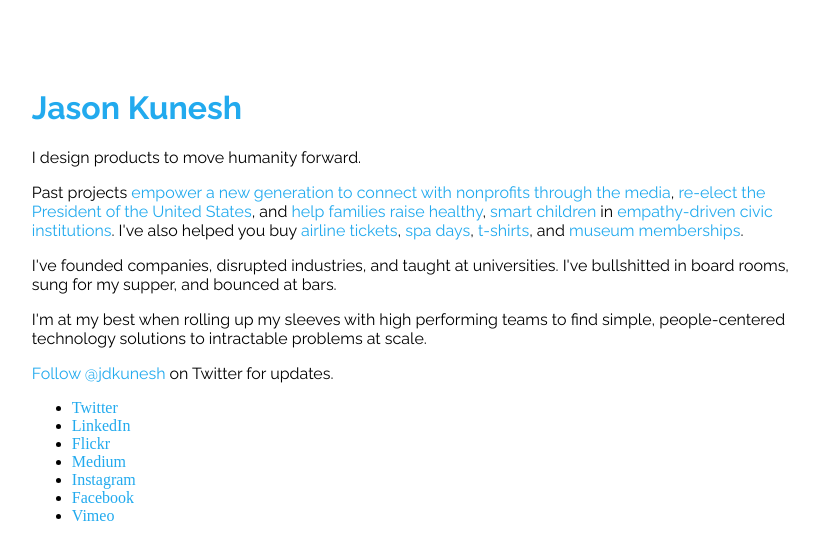
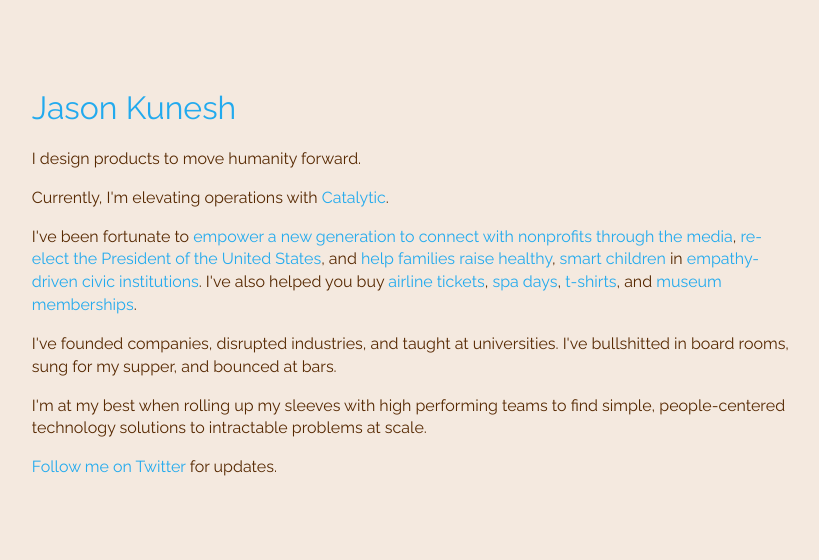
Before and after one commit to jdkunesh/jdkunesh.github.io, a Jekyll site: the page built from index.html, in a window 1280 px wide. Shown: the top 560 px of the page, without its empty margins (229-1048 px from the left). Built offline with Jekyll 4.4.1, drawn with Linux system fonts in a browser that asks for light colours.

Commit message:
updated with catalytic information

```diff
--- a/_includes/footer.html
+++ b/_includes/footer.html
@@ -1,13 +1,4 @@
 <footer>
-	<ul>
-		<li><a href="http://www.twitter.com/jdkunesh/" title="">Twitter</a></li>
-		<li><a href="http://www.linkedin.com/in/jasonkunesh/" title="">LinkedIn</a></li>
-		<li><a href="http://www.flickr.com/photos/jdkunesh/" title="">Flickr</a></li>
-		<li><a href="https://medium.com/@jdkunesh" title="">Medium</a></li>
-		<li><a href="ttps://www.instagram.com/jdkunesh/" title="">Instagram</a></li>
-		<li><a href="https://www.facebook.com/jdkunesh" title="">Facebook</a></li>
-		<li><a href="http://vimeo.com/jdkunesh" title="">Vimeo</a></li>
-	</ul>
 
 {% comment %}
 <!--//
--- a/css/site-jdk.scss
+++ b/css/site-jdk.scss
@@ -52,8 +52,8 @@ $base-line-height: 1.5;
 
 $spacing-unit:     30px;
 
-$text-color:       #111;
-$background-color: #ddf;
+$text-color:       #562800;
+$background-color: #F4E9DF;
 $brand-color:      #2ae;
 
 $grey-color:       #828282;
@@ -66,13 +66,20 @@ $content-width:    800px;
 $on-palm:          600px;
 $on-laptop:        800px;
 
+body {
+    background-color:$background-color;
+}
 h1, h2, h3, h4, h5, h6 {
+    color: #2ae;
     font-family: $font-family-sans-serif;
-    font-weight: $headings-font-weight;
+    font-weight: $base-font-weight;
 }
 
 p {
+    color: $text-color;
     font-family: $font-family-sans-serif;
+    font-weight: $base-font-weight;
+    line-height: $line-height-base;
 
 }
 
--- a/index.html
+++ b/index.html
@@ -9,7 +9,24 @@ layout: default
 
 <p>I design products to move humanity forward.</p>
 
-<p>Past projects <a href="https://publicgood.com" title="Public Good Software">empower a new generation to connect with nonprofits through the media</a>, <a href="https://www.barackobama.com" title="Obama for America 2012">re-elect the President of the United States</a>, and <a href="https://www.healthvault.com/us/en" title="Mayo Clinic Health Manager by Microsoft">help families raise healthy</a>, <a href="http://www.leapfrog.com/en-us/home" title="LeapFrog educational toys">smart children</a> in <a href="http://dalailamacenter.org/heart-mind-2013-helping-children-thrive/test-landing-page/about-heart-mind-conference" title="Dalai Lama Center &amp; UX for Good">empathy-driven</a> <a href="http://www.cutgroup.org" title="Smaert Chicago Civic Usability Testing Group">civic institutions</a>. I've also helped you buy <a href="https://www.orbitz.com" title="Orbitz">airline tickets</a>, <a href="https://www.groupon.com/" title="Groupon">spa days</a>, <a href="https://www.threadless.com" title="Threadless">t-shirts</a>, and <a href="https://www.fieldmuseum.org" title="The Field Museum">museum memberships</a>.</p>
+<p>Currently, I'm elevating operations with <a href="https://catalytic.com/">Catalytic</a>.</p>
+
+<p>I've been fortunate to <a href="https://publicgood.com" title="Public Good Software">empower a new generation to connect with nonprofits through the media</a>, <a href="https://www.barackobama.com" title="Obama for America 2012">re-elect the President of the United States</a>, and <a href="https://www.healthvault.com/us/en" title="Mayo Clinic Health Manager by Microsoft">help families raise healthy</a>, <a href="http://www.leapfrog.com/en-us/home" title="LeapFrog educational toys">smart children</a> in <a href="http://dalailamacenter.org/heart-mind-2013-helping-children-thrive/test-landing-page/about-heart-mind-conference" title="Dalai Lama Center &amp; UX for Good">empathy-driven</a> <a href="http://www.cutgroup.org" title="Smaert Chicago Civic Usability Testing Group">civic institutions</a>. I've also helped you buy <a href="https://www.orbitz.com" title="Orbitz">airline tickets</a>, <a href="https://www.groupon.com/" title="Groupon">spa days</a>, <a href="https://www.threadless.com" title="Threadless">t-shirts</a>, and <a href="https://www.fieldmuseum.org" title="The Field Museum">museum memberships</a>.</p>
 <p>I've founded companies, disrupted industries, and taught at universities. I've bullshitted in board rooms, sung for my supper, and bounced at bars.</p>
 <p>I'm at my best when rolling up my sleeves with high performing teams to find simple, people-centered technology solutions to intractable problems at scale.</p>
-<p><a href="https://twitter.com/intent/follow?screen_name=@jdkunesh">Follow @jdkunesh</a> on Twitter for updates.</p>
+<p><a href="https://twitter.com/jdkunesh">Follow me on Twitter</a> for updates.</p>
+
+{% comment %}
+
+// note: invite people to connect thru one of the platforms below
+<p>
+<a href="http://www.twitter.com/jdkunesh/" title="">Twitter</a></li>
+<a href="http://www.linkedin.com/in/jasonkunesh/" title="">LinkedIn</a></li>
+<a href="http://www.flickr.com/photos/jdkunesh/" title="">Flickr</a></li>
+<a href="https://medium.com/@jdkunesh" title="">Medium</a></li>
+<a href="ttps://www.instagram.com/jdkunesh/" title="">Instagram</a></li>
+<a href="https://www.facebook.com/jdkunesh" title="">Facebook</a></li>
+<a href="http://vimeo.com/jdkunesh" title="">Vimeo</a></li>
+<a href="http://vimeo.com/jdkunesh" title="">Vimeo</a></li>
+</p>
+{% endcomment %}
```
